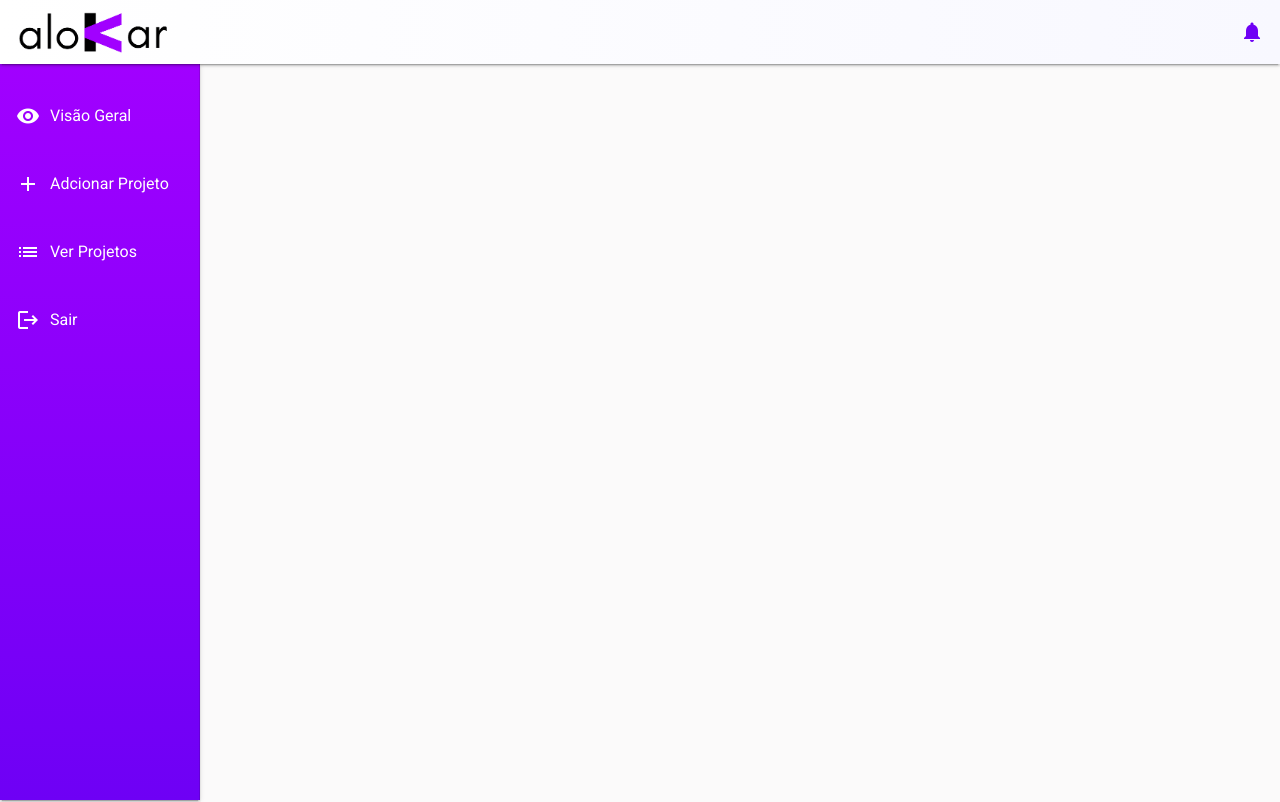
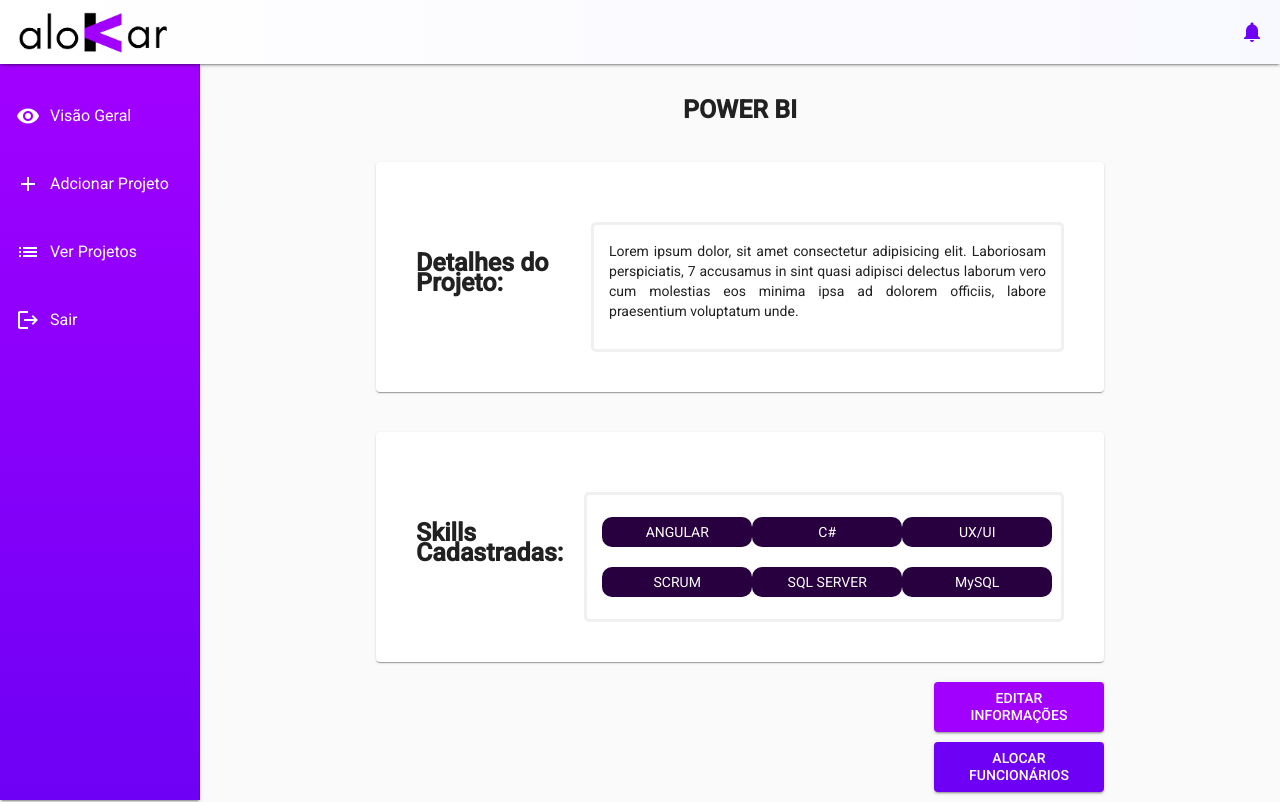
Before and after one commit to mateusntn/residencia-accenture, an Angular app in the folder alokarFrontend/: page /projects/details in a window 1280 px wide. Before the commit this address led to /. Built offline with nearby package versions, Linux system fonts and the light colour scheme.

Commit message:
ALF(7.3): Create Project-details

```diff
--- a/alokarFrontend/src/app/app-routing.module.ts
+++ b/alokarFrontend/src/app/app-routing.module.ts
@@ -4,6 +4,7 @@
 import { ProjectCrudComponent } from './views/project-crud/project-crud.component';
 import { HomeComponent } from './views/home/home.component'
 import { ProjectCreateComponent } from './components/project/project-create/project-create.component';
+import { ProjectDetailsComponent } from './views/project-details/project-details.component';
 
 const routes: Routes = [
   {
@@ -17,7 +18,12 @@
   {
     path: "projects/create",
     component: ProjectCreateComponent
+  },
+  {
+    path: "projects/details",
+    component: ProjectDetailsComponent
   }
+
 ];
 
 @NgModule({
--- a/alokarFrontend/src/app/app.module.ts
+++ b/alokarFrontend/src/app/app.module.ts
@@ -19,6 +19,7 @@
 import { ProjectCreateComponent } from './components/project/project-create/project-create.component';
 import { NavComponent } from './components/template/nav/nav.component';
 import { HeaderComponent } from './components/template/header/header.component';
+import { ProjectDetailsComponent } from './views/project-details/project-details.component';
 
 @NgModule({
   declarations: [
@@ -29,7 +30,8 @@
     ProjectReadComponent,
     HomeComponent,
     DashboardComponent,
-    ProjectCreateComponent
+    ProjectCreateComponent,
+    ProjectDetailsComponent
   ],
   imports: [
     BrowserModule,
--- /dev/null
+++ b/alokarFrontend/src/app/views/project-details/project-details.component.css
@@ -0,0 +1,109 @@
+h1{
+    font-size: 25px;
+    font-weight: bold;
+}
+
+section{
+    display: flex;
+    flex-direction: column;
+    align-items: center;
+}
+
+.subtitle{
+    font-size:25px;
+    font-weight: bold;
+
+}
+
+mat-card{
+    width: 70%;
+    margin: 20px 0px;
+    padding: 40px;
+
+}
+
+.details{
+    display: flex;
+    justify-content: space-between;
+    align-items: center;
+}
+
+.skills{
+    display: flex;
+    justify-content: space-between;
+    align-items: center;
+}
+
+.employees-allocate{
+    font-size:10px;
+    font-weight: bold;
+}
+
+.outputinho {
+    display: flex;
+    justify-content: center;
+    align-items: center;
+    width: 150px;
+    border-radius: 10px;
+    height: 30px;
+    background-color: #280040;
+    color: #fff;
+    font-weight: normal;
+    margin: 10px  0px;
+}
+
+.outputinho p {
+    margin: 0;
+}
+
+.buttons-details button {
+    color: #fff;
+    height: 50px;
+    width: 170px;
+    white-space: normal;
+    line-height: 17px;
+    margin-bottom: 10px;
+
+}
+
+.buttons-details{
+    display: flex;
+    flex-direction: column;
+    align-items: flex-end;
+    width: 70%;
+
+
+}
+
+.edit-infos{
+    background-color:  #A100ff;
+}
+
+.allocate{
+    background-color: #6E00F5;
+}
+
+.div-conclude {
+display: flex;
+justify-content: flex-end;
+}
+
+.outputao {
+    width: 600px;
+    height: 130px;
+    border: 3px solid #f0f0f0;
+    border-radius: 5px;
+    margin-top: 20px;
+    display: flex;
+    flex-direction: column;
+    flex-wrap: wrap;
+    justify-content: center;
+    align-items: center;
+    padding: 0px 15px;
+    text-align: justify;
+}
+
+.person{
+    display: flex;
+    width: 1000px;
+}
--- /dev/null
+++ b/alokarFrontend/src/app/views/project-details/project-details.component.html
@@ -0,0 +1,87 @@
+<section>
+    <h1>POWER BI</h1>
+    <mat-card class="details">
+        <mat-card-title class="subtitle">Detalhes do Projeto:</mat-card-title>
+        <div class="outputao">
+            <p> Lorem ipsum dolor, sit amet consectetur adipisicing elit. Laboriosam perspiciatis, 7
+                accusamus in sint quasi adipisci delectus laborum vero cum molestias eos minima ipsa ad dolorem officiis,
+                labore praesentium voluptatum unde.</p>
+        </div>
+    </mat-card>
+    <mat-card class="skills">
+        <mat-card-title class="subtitle">Skills Cadastradas:</mat-card-title>
+        <div class="outputao">
+            <div class="outputinho">
+                <p>ANGULAR</p>
+            </div>
+            <div class="outputinho">
+                <p>SCRUM</p>
+            </div>
+            <div class="outputinho">
+                <p>C#</p>
+            </div>
+            <div class="outputinho">
+                <p>SQL SERVER</p>
+            </div>
+            <div class="outputinho">
+                <p>UX/UI</p>
+            </div>
+            <div class="outputinho">
+                <p>MySQL</p>
+            </div>
+        </div>
+    </mat-card>
+    <!-- <mat-card class="employees">    #EM EDIÇÃO!
+        <mat-card-title class="subtitle">Funcionários Alocados: </mat-card-title>
+        <div class="person">
+            <img src="assets/img/func1.png" alt="funcionário 1">
+            <div>
+                <p>Carlos Benjamin</p>
+                <p>ANALISTA</p>
+            </div>
+            <div>
+                <div class="outputinho">
+                    <p>I. ARTIFICIAL</p>
+                </div>
+                <div class="outputinho">
+                    <p>SQL SERVER</p>
+                </div>
+            </div>
+        </div>
+        <div class="person">
+            <img src="assets/img/func2.png" alt="funcionário 2">
+            <div>
+                <p>Andrey Silva</p>
+                <p>CIENTISTA DE DADOS</p>
+            </div>
+            <div>
+                <div class="outputinho">
+                    <p>POWER BI</p>
+                </div>
+                <div class="outputinho">
+                    <p>SQL SERVER</p>
+                </div>
+            </div>
+        </div>
+        <div class="person">
+            <img src="assets/img/func3.png" alt="funcionário 3">
+            <div>
+                <p>DENISE ROSA</p>
+                <p>ANALISTA</p>
+            </div>
+            <div>
+                <div class="outputinho">
+                    <p>MySQL</p>
+                </div>
+                <div class="outputinho">
+                    <p>POWER BI</p>
+                </div>
+            </div>
+        </div>
+
+    </mat-card> -->
+    <div class="buttons-details">
+        <button mat-raised-button class="edit-infos">EDITAR INFORMAÇÕES</button>
+        <button mat-raised-button class="allocate">ALOCAR FUNCIONÁRIOS</button>
+    </div>
+</section>
--- /dev/null
+++ b/alokarFrontend/src/app/views/project-details/project-details.component.ts
@@ -0,0 +1,15 @@
+import { Component, OnInit } from '@angular/core';
+
+@Component({
+  selector: 'app-project-details',
+  templateUrl: './project-details.component.html',
+  styleUrls: ['./project-details.component.css']
+})
+export class ProjectDetailsComponent implements OnInit {
+
+  constructor() { }
+
+  ngOnInit(): void {
+  }
+
+}
```
